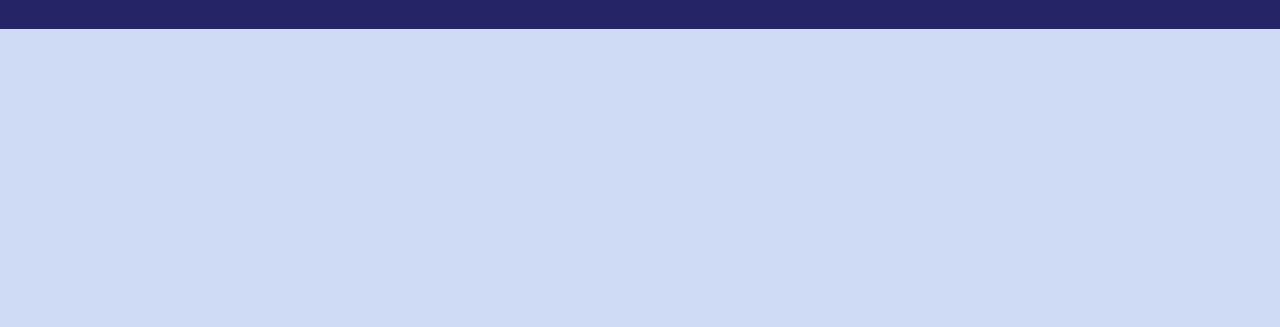
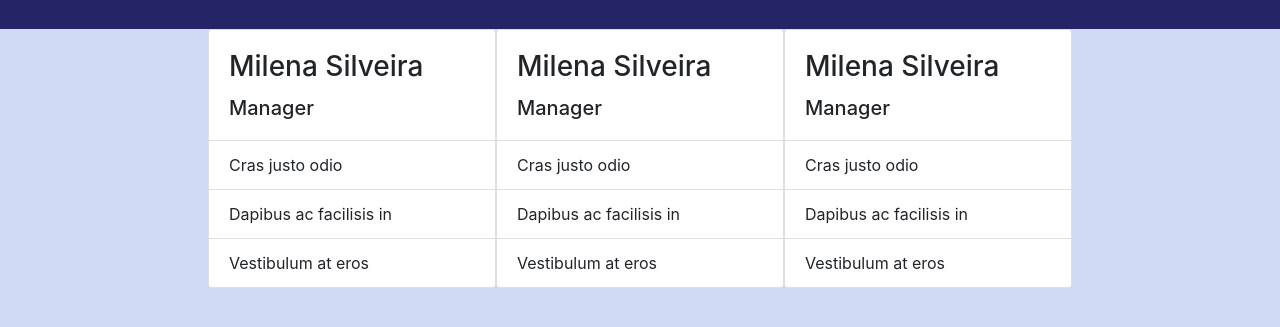
Before and after one commit to MilenaSilveira/Team-Profile-Generator, a website: page dist/team.html in a window 1280 px wide. Shown: the part 71-398 px from the top of the page. Drawn offline with nearby package versions, Linux system fonts and the light colour scheme.

Commit message:
Added cards with bootstrap

```diff
--- a/dist/team.html
+++ b/dist/team.html
@@ -18,5 +18,62 @@
         <h1>My Team</h1>
     </header>
 
+    <main class="d-flex flex-row justify-content-center">
+
+        <div class="card" style="width: 18rem;">
+            <div class="card-body">
+              <h3 class="card-title">Milena Silveira</h3>
+              <h5 class="card-text">Manager</h5>
+            </div>
+            <ul class="list-group list-group-flush">
+              <li class="list-group-item id">Cras justo odio</li>
+              <li class="list-group-item email">Dapibus ac facilisis in</li>
+              <li class="list-group-item office ">Vestibulum at eros</li>
+            </ul>
+        </div>
+
+        <div class="card" style="width: 18rem;">
+            <div class="card-body">
+              <h3 class="card-title">Milena Silveira</h3>
+              <h5 class="card-text">Manager</h5>
+            </div>
+            <ul class="list-group list-group-flush">
+              <li class="list-group-item id">Cras justo odio</li>
+              <li class="list-group-item email">Dapibus ac facilisis in</li>
+              <li class="list-group-item office ">Vestibulum at eros</li>
+            </ul>
+        </div>
+
+        <div class="card" style="width: 18rem;">
+            <div class="card-body">
+              <h3 class="card-title">Milena Silveira</h3>
+              <h5 class="card-text">Manager</h5>
+            </div>
+            <ul class="list-group list-group-flush">
+              <li class="list-group-item id">Cras justo odio</li>
+              <li class="list-group-item email">Dapibus ac facilisis in</li>
+              <li class="list-group-item office ">Vestibulum at eros</li>
+            </ul>
+        </div>
+
+
+        <!-- <div class="col-4 mt-4">
+            <div class="card h-100">
+                <div class="card-header">
+                    <h2>Milena Silveira</h2>
+                    <h4>Manager</h4><i class="material-icons">content_paste</i>
+                </div>
+                <div class="card-body">
+                    <p class="id">ID: 234543</p>
+                    <p class="email">Email: <a href="mailto:m.robinson@hotmail.com">m.robinson@hotmail.com</a></p>
+                    <p class="office">Office Number: 176</p>
+                </div>
+            </div>
+        </div>
+         -->
+
+
+    </main>
+
 </body>
 </html>
```
